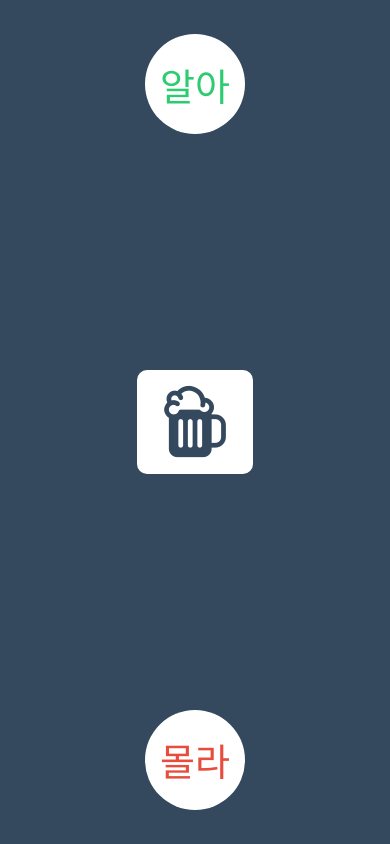
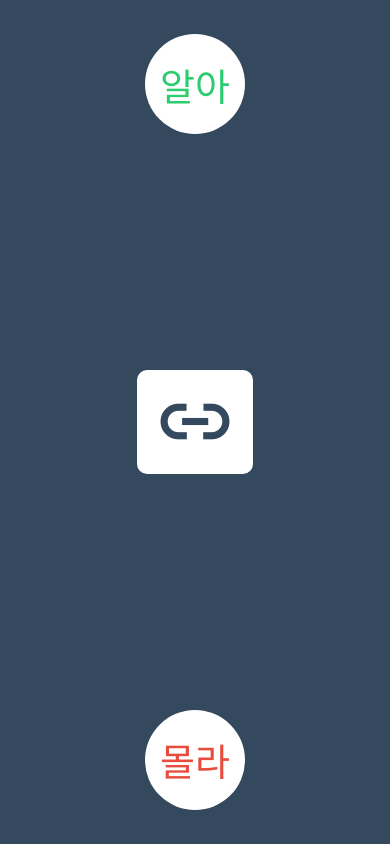
Before and after one commit to caste77an/langApp, a React Native app: screen / in a window 390 px wide. Built offline with nearby package versions, Linux system fonts and the light colour scheme.

Commit message:
#4.19 Drag and Drop Project part Three

```diff
--- a/App.js
+++ b/App.js
@@ -110,7 +110,7 @@
               easing: Easing.linear,
               useNativeDriver: true,
             }),
-          ]).start();
+          ]).start(nextIcon);
         } else {
           Animated.parallel([onPressOut, goHome]).start();
         }
@@ -119,6 +119,14 @@
   ).current;
 
   // State
+  const [index, setIndex] = useState(0);
+  const nextIcon = () => {
+    setIndex((prev) => prev + 1);
+    Animated.parallel([
+      Animated.spring(scale, { toValue: 1, useNativeDriver: true }),
+      Animated.spring(opacity, { toValue: 1, useNativeDriver: true }),
+    ]).start();
+  };
 
   return (
     <Container>
@@ -139,7 +147,7 @@
             transform: [...position.getTranslateTransform(), { scale }],
           }}
         >
-          <Ionicons name="beer" color={GREY} size={76} />
+          <Ionicons name={icons[index]} color={GREY} size={76} />
         </IconCard>
       </Center>
       <Edge>
```
